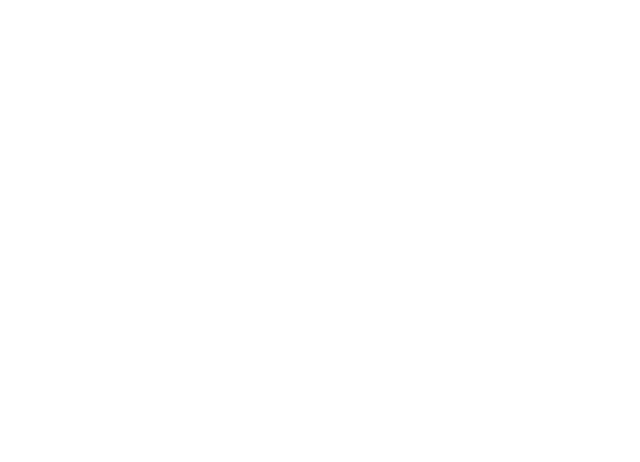
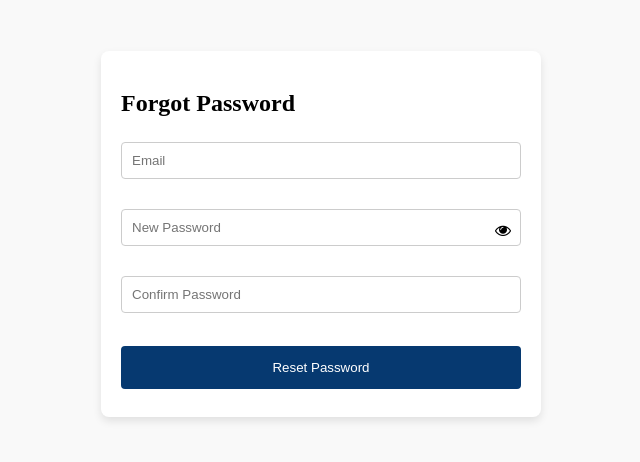
Before and after one commit to binaryWar/incident-management-angular, an Angular app: page /forgotpassword in a window 1280 px wide. Before the commit this address led to /. Shown: the part 174-636 px from the top of the page, without its empty margins (319-959 px from the left). Built offline with nearby package versions, Linux system fonts and the light colour scheme.

Commit message:
forgot page impl

```diff
--- a/src/app/app-routing.module.ts
+++ b/src/app/app-routing.module.ts
@@ -3,9 +3,11 @@ import { RouterModule, Routes } from '@angular/router';
 import { LoginComponent } from './components/login/login.component';
 import { IncidentComponent } from './components/incident/incident.component';
 import { AuthGuard } from './services/auth.guard';
+import { ForgotPasswordComponent } from './components/forgot-password/forgot-password.component';
 
 const routes: Routes = [
   {path : "", component : LoginComponent , pathMatch : 'full'},
+  {path : "forgotpassword", component : ForgotPasswordComponent , pathMatch : 'full'},
   {path : "incident", component : IncidentComponent, pathMatch : 'full',canActivate : [AuthGuard]},
   {path : '*',component : LoginComponent}
 
--- a/src/app/app.module.ts
+++ b/src/app/app.module.ts
@@ -9,6 +9,7 @@ import { ReactiveFormsModule } from '@angular/forms';
 import {HTTP_INTERCEPTORS, HttpClientModule} from '@angular/common/http';
 import { HttpInterceptorInterceptor } from './services/http-interceptor.interceptor';
 import { LoaderComponent } from './components/loader/loader.component';
+import { ForgotPasswordComponent } from './components/forgot-password/forgot-password.component';
 
 @NgModule({
   declarations: [
@@ -16,7 +17,8 @@ import { LoaderComponent } from './components/loader/loader.component';
     LoginComponent,
     SignupComponent,
     IncidentComponent,
-    LoaderComponent
+    LoaderComponent,
+    ForgotPasswordComponent
   ],
   imports: [
     BrowserModule,
--- /dev/null
+++ b/src/app/components/forgot-password/forgot-password.component.css
@@ -0,0 +1,64 @@
+.forgot-password-container {
+    display: flex;
+    justify-content: center;
+    align-items: center;
+    height: 100vh;
+    background-color: #f9f9f9;
+}
+
+.forgot-password-form {
+    flex: 1;
+    max-width: 400px;
+    padding: 20px;
+    background: white;
+    box-shadow: 0 4px 8px rgba(0, 0, 0, 0.1);
+    border-radius: 8px;
+}
+
+.forgot-password-form h2 {
+    margin-bottom: 20px;
+}
+
+.forgot-password-form .form-group {
+    margin-bottom: 15px;
+    position: relative;
+}
+
+.forgot-password-form input[type="email"],
+.forgot-password-form input[type="password"],
+.forgot-password-form input[type="text"] {
+    width: 100%;
+    padding: 10px;
+    margin: 5px 0 10px 0;
+    display: inline-block;
+    border: 1px solid #ccc;
+    border-radius: 4px;
+    box-sizing: border-box;
+}
+
+.forgot-password-form .password-field {
+    position: relative;
+}
+
+.forgot-password-form .password-eye-icon {
+    position: absolute;
+    right: 10px;
+    top: 50%;
+    transform: translateY(-50%);
+    cursor: pointer;
+}
+
+.forgot-password-form .resetPasswordButton {
+    width: 100%;
+    background-color: #063970;
+    color: white;
+    padding: 14px 20px;
+    margin: 8px 0;
+    border: none;
+    border-radius: 4px;
+    cursor: pointer;
+}
+
+.forgot-password-form .resetPasswordButton:hover {
+    background-color: #45a049;
+}
--- /dev/null
+++ b/src/app/components/forgot-password/forgot-password.component.html
@@ -0,0 +1,22 @@
+<div class="forgot-password-container">
+    <div class="forgot-password-form" [formGroup]="forgotPasswordFormGroup" (ngSubmit)="onForgotPassword()">
+        <h2 style="float: left;">Forgot Password</h2>
+        <form>
+            <div class="form-group">
+                <input type="email" placeholder="Email" formControlName="emailAddress">
+            </div>
+            <div class="form-group password-field">
+                <input [type]="showNewPassword ? 'password' : 'text'" placeholder="New Password" formControlName="newPassword">
+                <i class="fa fa-eye-slash password-eye-icon" aria-hidden="true" (click)="showNewPassword=!showNewPassword" *ngIf="!showNewPassword"></i>
+                <i class="fa fa-eye password-eye-icon" aria-hidden="true" (click)="showNewPassword=!showNewPassword" *ngIf="showNewPassword"></i>
+            </div>
+            <div class="form-group password-field">
+                <input type="password" placeholder="Confirm Password" (input)="matchPassword($event)">
+                <div class="error" *ngIf="this.matchPasswordFlag === false">
+                    Password doesn't match
+                </div>
+            </div>
+            <button type="submit" class="resetPasswordButton">Reset Password</button>
+        </form>
+    </div>
+</div>
--- /dev/null
+++ b/src/app/components/forgot-password/forgot-password.component.ts
@@ -0,0 +1,46 @@
+import { Component, OnInit } from '@angular/core';
+import { FormBuilder, FormGroup, Validators } from '@angular/forms';
+import { Router } from '@angular/router';
+import { CommonService } from 'src/app/services/common.service';
+
+@Component({
+  selector: 'app-forgot-password',
+  templateUrl: './forgot-password.component.html',
+  styleUrls: ['./forgot-password.component.css']
+})
+export class ForgotPasswordComponent implements OnInit{
+  showNewPassword : boolean = true;
+  forgotPasswordFormGroup!:FormGroup;
+
+  constructor(private fb : FormBuilder,private commonService : CommonService,private router : Router){}
+
+  ngOnInit(): void {
+      this.forgotPasswordFormGroup = this.fb.group({
+        emailAddress : [,Validators.required],
+        newPassword : [,Validators.required]
+      })
+  }
+  matchPasswordFlag : boolean = true;
+
+  matchPassword($event:any){
+    const ele = $event.target;
+    if(ele && ele.value){
+      if(ele.value !== this.forgotPasswordFormGroup.controls['newPassword'].value)  this.matchPasswordFlag = false;
+      else this.matchPasswordFlag =  true;
+    }else this.matchPasswordFlag = false;
+  }
+  onForgotPassword(){
+    if(this.forgotPasswordFormGroup.invalid && this.matchPasswordFlag === false){
+      alert("Fill the details!!!!");
+      return;
+    }
+    this.commonService.forgotPassword(this.forgotPasswordFormGroup.value).subscribe({
+      next : (response:any)=>{
+        alert("reset successfully");
+        this.router.navigate(['']);
+      },error : (err:any)=>{
+        alert("something bad happened!! or invalid credentials");
+      }
+    })
+  }
+}
--- a/src/app/components/incident/incident.component.ts
+++ b/src/app/components/incident/incident.component.ts
@@ -113,7 +113,6 @@ export class IncidentComponent implements OnInit{
     }
     this.commonService.updateIncident(Object.assign(this.incidentFormGroup.value,{incidentNumber : this.ActivatedIncidentNumber})).subscribe({
       next : (response:any)=>{
-        console.log("Jsjon",JSON.stringify(response));
         this.closeModal();
         this.resetForm();
         this.fetchIncidents();
--- a/src/app/components/login/login.component.html
+++ b/src/app/components/login/login.component.html
@@ -19,7 +19,7 @@
           <i class="fa fa-eye password-eye-icon" aria-hidden="true" (click)="showPassword=!showPassword" *ngIf="showPassword"></i>
         </div>
         <div class="form-group">
-          <a href="#" class="forgot-password">Forgot password?</a>
+          <a href="#" class="forgot-password" [routerLink]="['forgotpassword']">Forgot password?</a>
         </div>
         <button type="submit" class="loginButton">Log Me In</button>
       </form>
--- a/src/app/services/common.service.ts
+++ b/src/app/services/common.service.ts
@@ -63,4 +63,7 @@ export class CommonService {
     if(!value || value.trim().length === 0) return;
     return this.httpClient.get(`${host}/reporter/search?prefix=${value}`);
   }
+  forgotPassword(payload : any){
+    return this.httpClient.put(`${host}/user/forgotpassword`,payload);
+  }
 }
```
